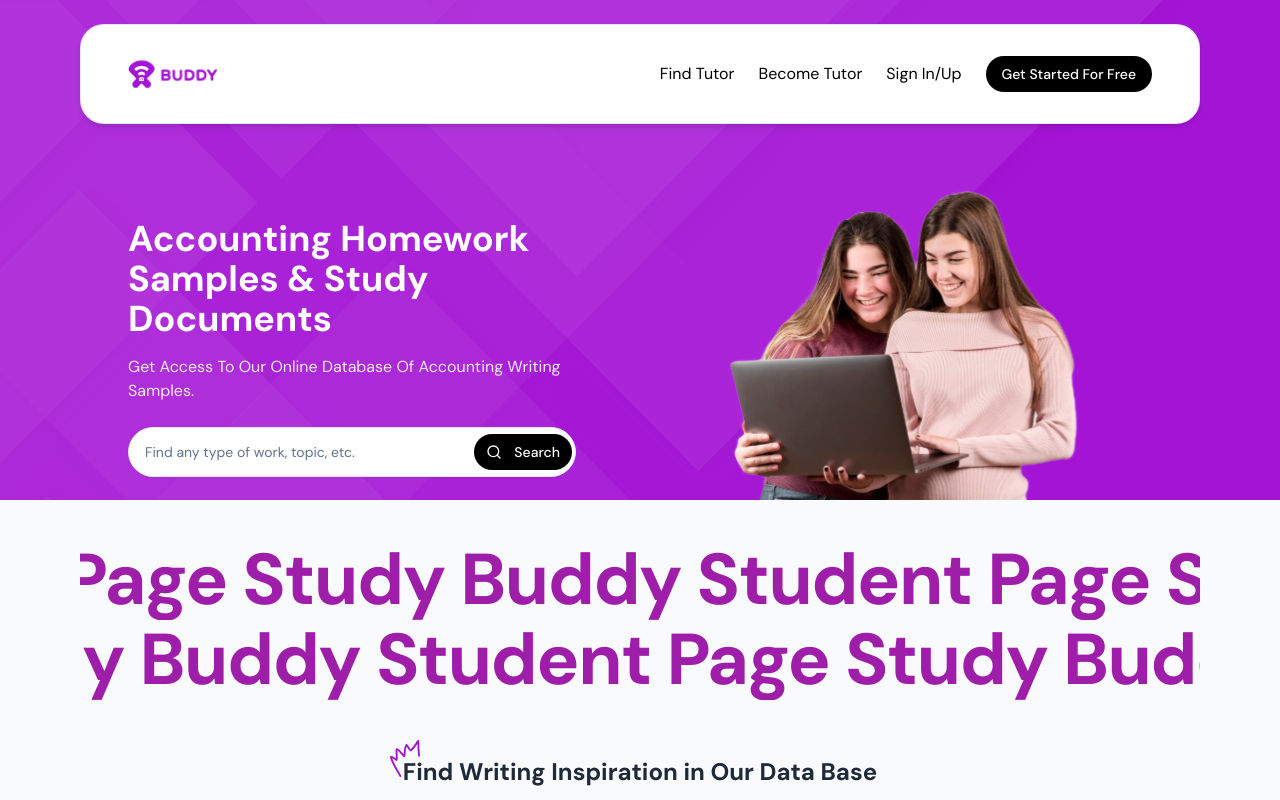
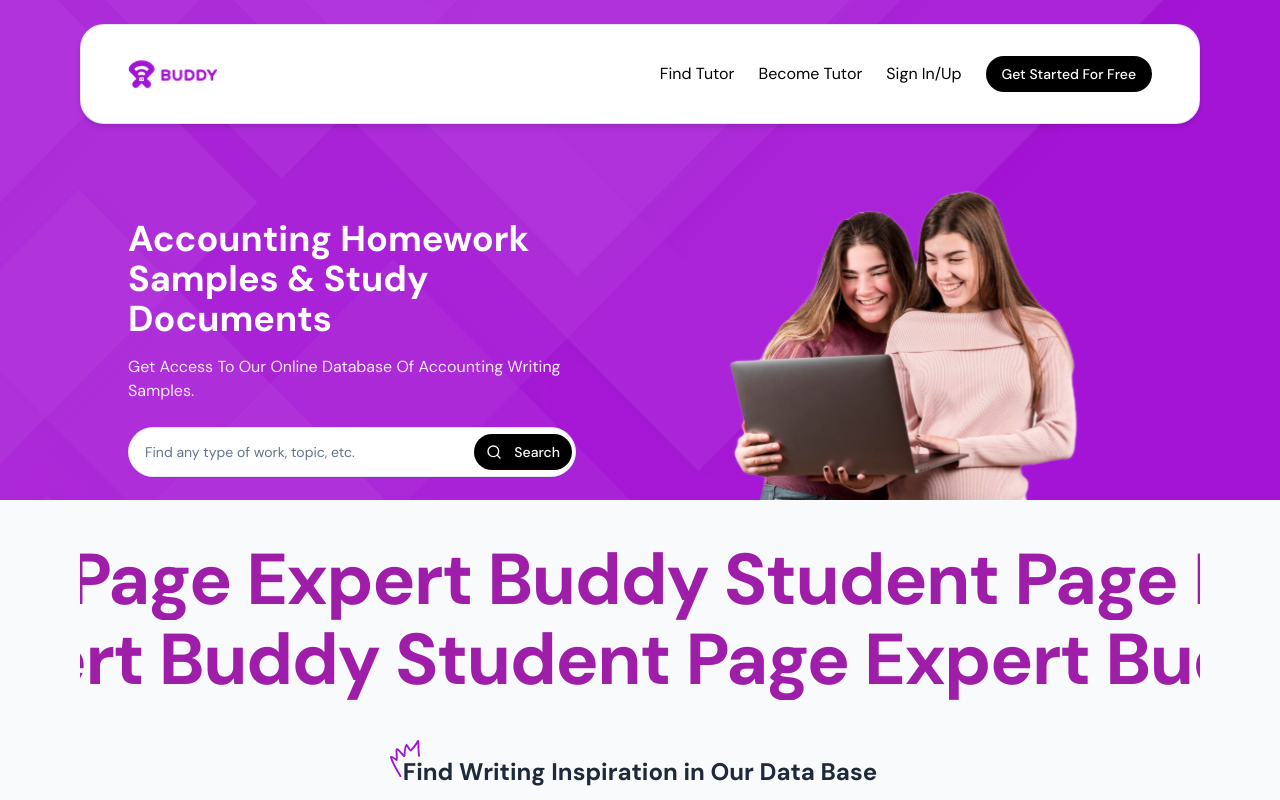
Before and after one commit to ashu6783/StudyBuddy, a Next.js app: page / in a window 1280 px wide. Shown: the top 800 px of the page. Built offline with nearby package versions, Linux system fonts and the light colour scheme.

Commit message:
Update page.tsx

```diff
--- a/app/page.tsx
+++ b/app/page.tsx
@@ -106,7 +106,7 @@ export default function HomePage() {
       <div className="max-w-6xl mx-auto px-4 py-6 sm:py-10">
         <div className="justify-center relative mb-6 sm:mb-10 flex flex-col items-center">
           <VelocityScroll className="text-lg sm:text-xl font-semibold text-[#9e1eaa] mb-2 sm:mb-4">
-            Study Buddy Student Page
+            Expert Buddy Student Page
           </VelocityScroll>
 
           <h2 className="text-xl sm:text-2xl font-bold text-gray-800 mt-6 sm:mt-10 relative inline-block text-center">
```
